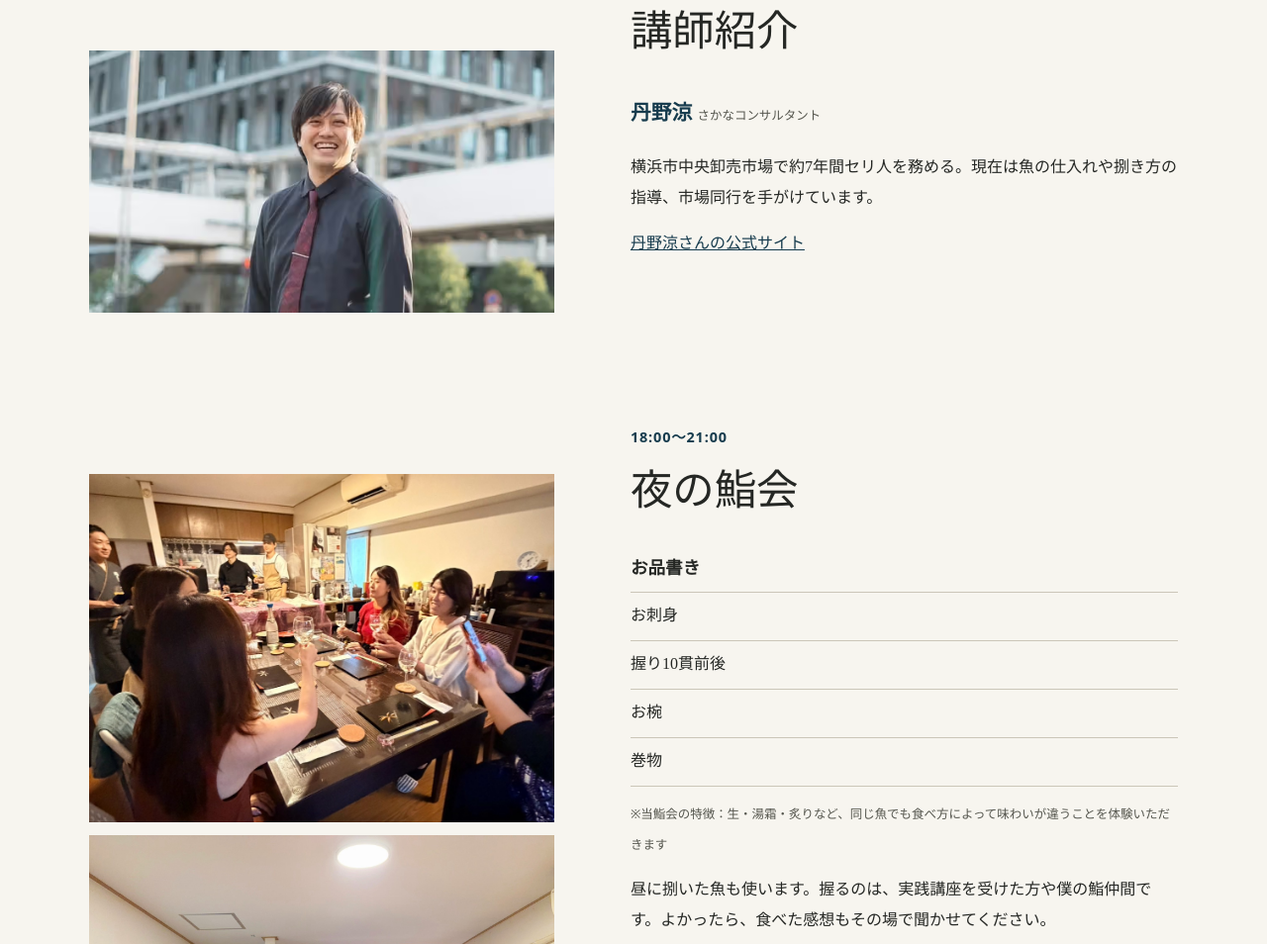
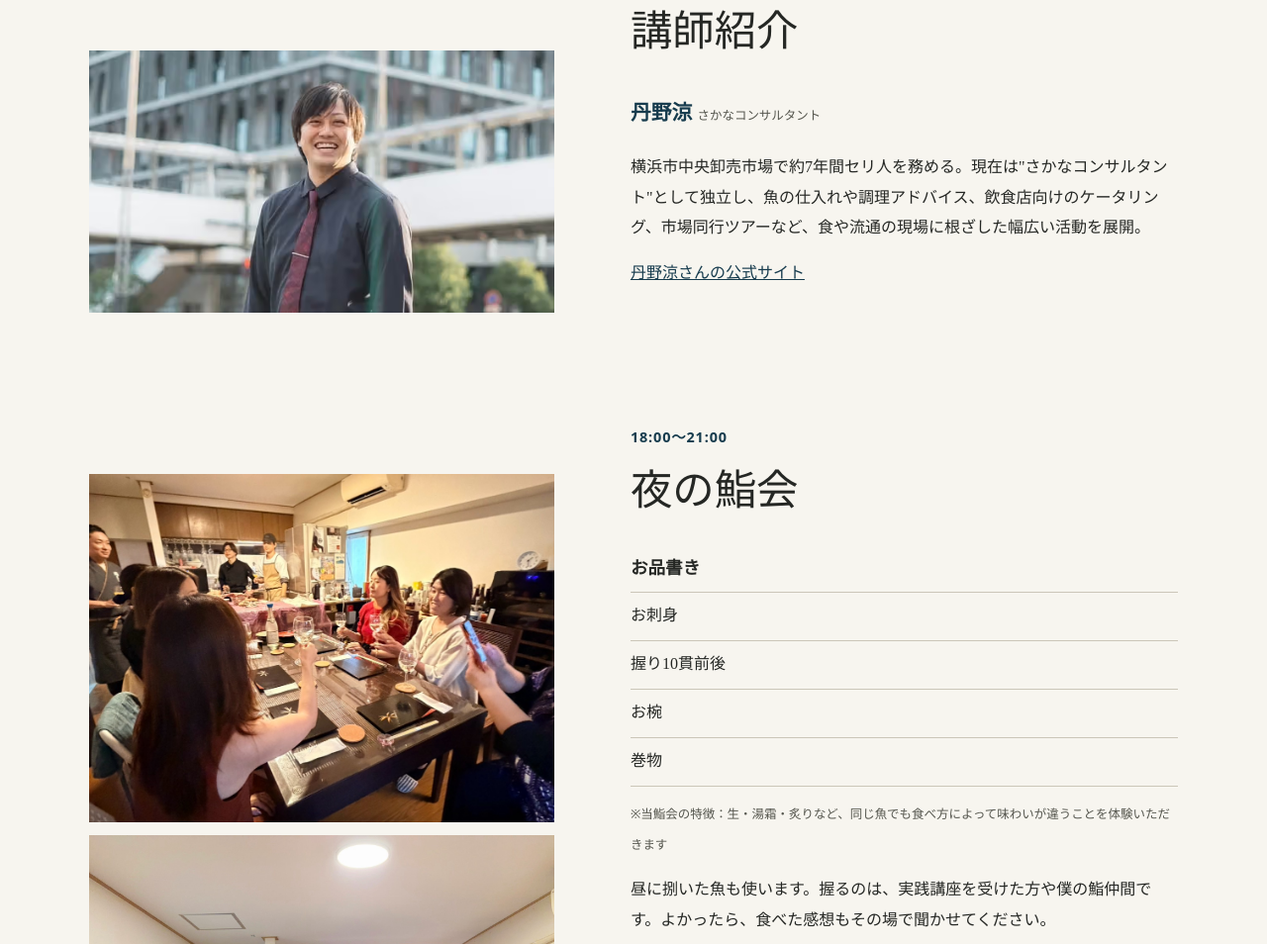
Before and after one commit to masaya0708/sushi-lp, a plain HTML site: page fish-sushi-20261126/index.html in a window 1280 px wide. Shown: the part 2122-3076 px from the top of the page at 99% size. Drawn offline with Linux system fonts and the light colour scheme.

Commit message:
Update Tanno instructor profile

```diff
--- a/fish-sushi-20261126/index.html
+++ b/fish-sushi-20261126/index.html
@@ -94,7 +94,7 @@ button.button:disabled { opacity: .75; }
 </div><figure><img src="assets/0644.jpg" alt="実習用の丸魚と包丁を並べた作業台" loading="lazy"></figure></section>
 <section class="scene reverse profile" aria-labelledby="tanno"><div class="copy">
 <h2 id="tanno">講師紹介</h2><p class="price">丹野涼 <small>さかなコンサルタント</small></p>
-<p>横浜市中央卸売市場で約7年間セリ人を務める。現在は魚の仕入れや捌き方の指導、市場同行を手がけています。</p><p><a href="https://tttaichi.github.io/sakana-consultant/">丹野涼さんの公式サイト</a></p>
+<p>横浜市中央卸売市場で約7年間セリ人を務める。現在は"さかなコンサルタント"として独立し、魚の仕入れや調理アドバイス、飲食店向けのケータリング、市場同行ツアーなど、食や流通の現場に根ざした幅広い活動を展開。</p><p><a href="https://tttaichi.github.io/sakana-consultant/">丹野涼さんの公式サイト</a></p>
 </div><figure><img src="assets/tanno.png" alt="講師の丹野涼さん" loading="lazy"></figure></section>
 <section class="scene reverse" aria-labelledby="dinner"><div class="copy">
 <p class="time">18:00〜21:00</p><h2 id="dinner">夜の鮨会</h2>
```
